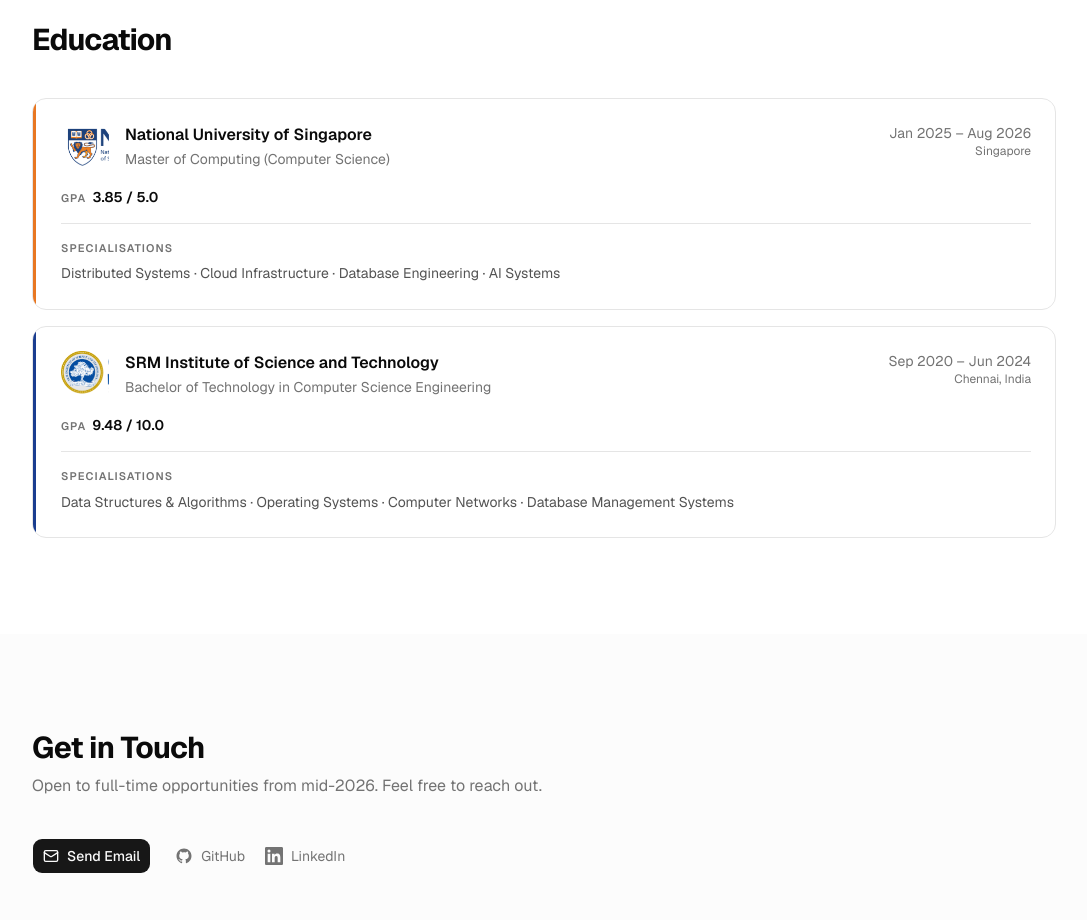
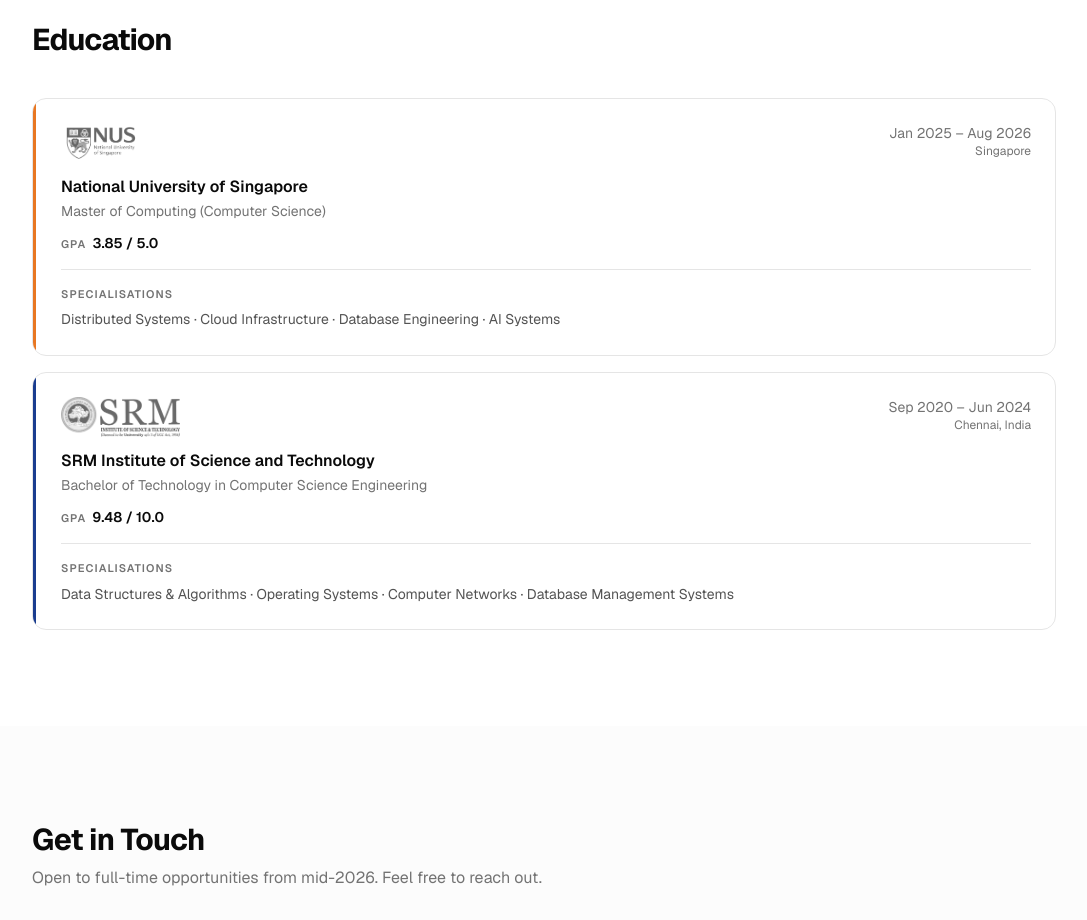
Before and after one commit to wendemsky/portfolio, a Next.js app: page / in a window 1280 px wide. Shown: the part 3520-4440 px from the top of the page, without its empty margins (96-1183 px from the left). Built offline with nearby package versions, Linux system fonts and the light colour scheme.

Commit message:
style(education): full monochrome logos, consistent height via object-contain, logo above institution name

```diff
--- a/src/components/ui/EducationCard.tsx
+++ b/src/components/ui/EducationCard.tsx
@@ -13,28 +13,27 @@ export function EducationCard({ entry }: EducationCardProps) {
         style={{ backgroundColor: entry.accentColor }}
       />
       <div className="p-6 pl-7">
-        <div className="flex flex-col sm:flex-row sm:items-start sm:justify-between gap-3">
-          <div className="flex items-start gap-4">
-            <div className="relative h-12 w-12 flex-shrink-0 overflow-hidden rounded-lg">
-              <Image
-                src={entry.logo}
-                alt={entry.abbreviation}
-                fill
-                className="object-cover object-left mix-blend-multiply dark:mix-blend-normal dark:grayscale dark:invert"
-              />
-            </div>
-            <div>
-              <h3 className="font-semibold text-foreground">{entry.institution}</h3>
-              <p className="text-sm text-muted-foreground mt-0.5">{entry.degree}</p>
-            </div>
+        <div className="flex items-start justify-between gap-4">
+          <div className="relative h-10 w-32 flex-shrink-0">
+            <Image
+              src={entry.logo}
+              alt={entry.abbreviation}
+              fill
+              className="object-contain object-left grayscale mix-blend-multiply dark:mix-blend-normal dark:invert opacity-80 dark:opacity-55"
+            />
           </div>
-          <div className="sm:text-right flex-shrink-0 pl-16 sm:pl-0">
+          <div className="text-right flex-shrink-0">
             <p className="text-sm text-muted-foreground">{entry.period}</p>
             <p className="text-xs text-muted-foreground">{entry.location}</p>
           </div>
         </div>
 
-        <div className="mt-4 flex items-baseline gap-1.5">
+        <div className="mt-3">
+          <h3 className="font-semibold text-foreground">{entry.institution}</h3>
+          <p className="text-sm text-muted-foreground mt-0.5">{entry.degree}</p>
+        </div>
+
+        <div className="mt-3 flex items-baseline gap-1.5">
           <span className="text-[11px] font-semibold uppercase tracking-widest text-muted-foreground">
             GPA
           </span>
```
